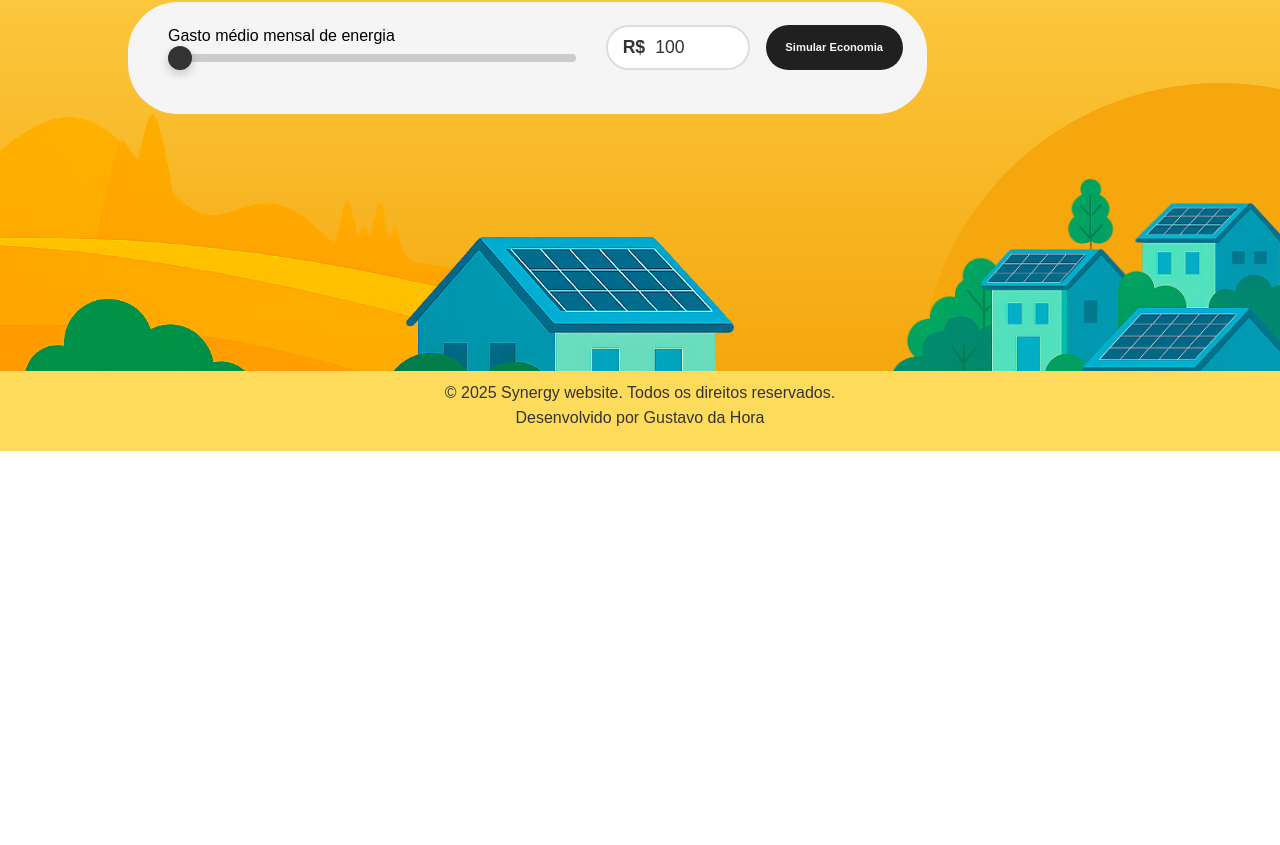
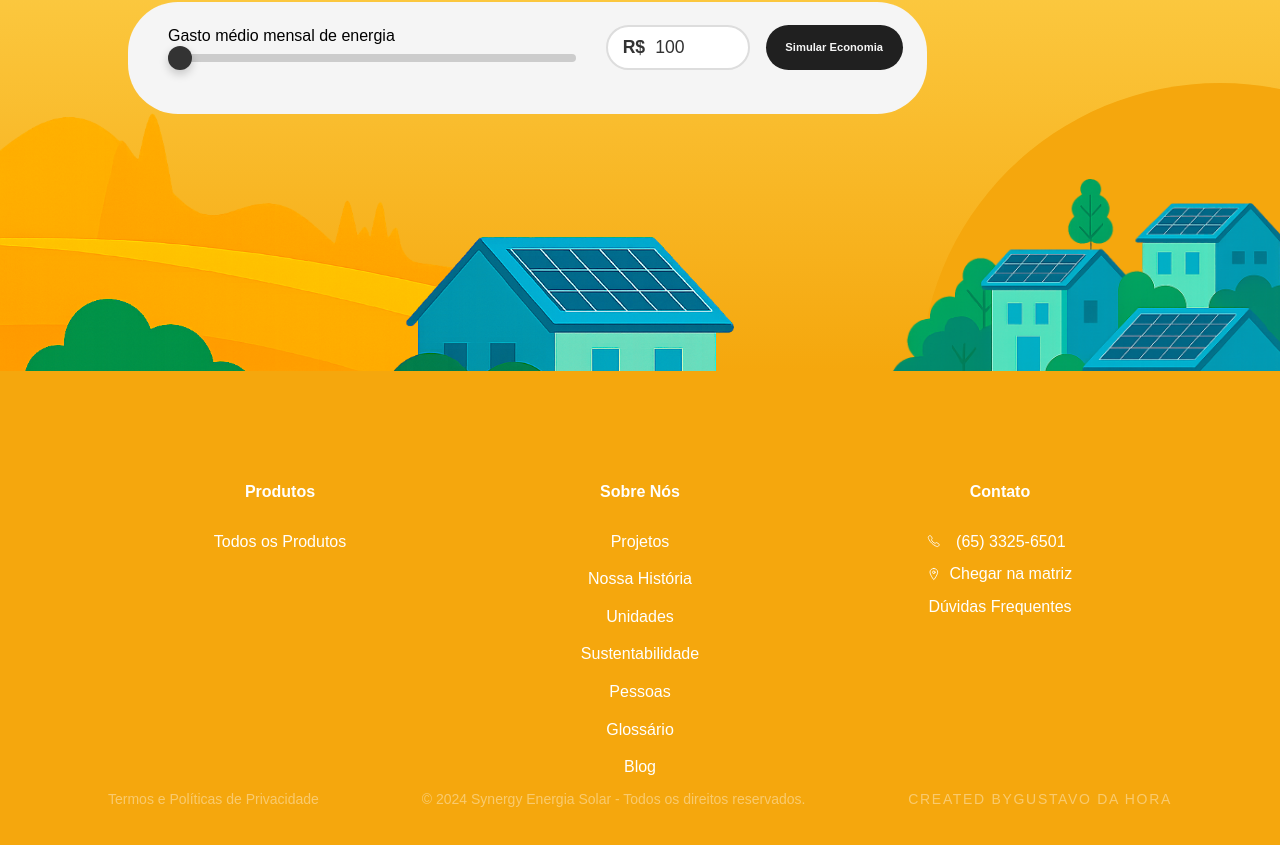
Before and after one commit to GustaDaHora/simulador, a Next.js app: page /simulador/ in a window 1280 px wide. Shown: the part 349-1194 px from the top of the page. Before the commit the page ends 800 px from the top, so only its background shows below. Built offline with nearby package versions, Linux system fonts and the light colour scheme.

Commit message:
Footer styling and component updates.

```diff
--- a/src/app/styles/footer.scss
+++ b/src/app/styles/footer.scss
@@ -6,7 +6,236 @@ footer {
   color: $text-dark;
   text-align: center;
   padding: 20px;
-  position: fixed;
+  position: absolute;
   bottom: 0;
   width: 100%;
+  overflow-y: hidden;
 }
+
+// Footer styles migrated from HTML classes
+.footer-root {
+  position: relative;
+  background: $primary-dark;
+  width: 100%;
+  @media (min-width: 1024px) {
+    height: 504px;
+    padding-left: 108px;
+    padding-right: 108px;
+    padding-top: 108px;
+    padding-bottom: 40px;
+  }
+  padding: 1rem;
+}
+
+.footer-grid {
+  display: grid;
+  grid-template-columns: repeat(3, 1fr); // Agora 3 colunas
+  align-items: start; // opcional: melhor alinhamento vertical dos títulos
+  gap: 1rem; // opcional: espaço entre colunas
+  margin-bottom: 0.5rem;
+}
+
+.footer-left {
+  display: flex;
+  flex-direction: column;
+  gap: 1.5rem;
+  @media (max-width: $mobile) {
+    grid-column: 1 / 2;
+    grid-row: 1 / 3;
+    gap: 1rem;
+  }
+}
+
+.footer-right {
+  display: flex;
+  flex-direction: column;
+  justify-content: flex-start;
+  @media (max-width: $mobile) {
+    grid-column: 2 / 3;
+    grid-row: 1 / 3;
+    align-items: flex-end;
+    .footer-section {
+      width: 100%;
+      max-width: 220px;
+    }
+  }
+}
+
+.footer-logo {
+  display: flex;
+  justify-content: center;
+  @media (min-width: 768px) {
+    justify-content: flex-start;
+  }
+}
+
+.footer-section {
+  flex: 1;
+  display: flex;
+  flex-direction: column;
+  align-items: center;
+  text-align: center;
+}
+
+.footer-title {
+  color: #fff;
+  font-weight: 600;
+}
+
+.footer-links {
+  display: flex;
+  flex-direction: column;
+  margin-top: 24px;
+  gap: 0.75rem;
+  width: 100%;
+}
+
+.footer-link {
+  color: #fff;
+  cursor: pointer;
+  width: 100%;
+}
+
+.footer-contact {
+  display: flex;
+  flex-direction: column;
+  margin-top: 24px;
+  gap: 0.75rem;
+}
+
+.footer-contact-item {
+  display: flex;
+  align-items: center;
+  gap: 0.5rem;
+  color: #fff;
+}
+
+.footer-badges {
+  position: relative;
+  display: flex;
+  width: 100%;
+  justify-content: space-between;
+  gap: 1rem;
+  align-items: center;
+  flex-wrap: wrap;
+  margin: 0.75rem 0;
+}
+
+.footer-bottom {
+  display: flex;
+  flex-direction: column;
+  @media (min-width: 1024px) {
+    flex-direction: row;
+    align-items: center;
+    justify-content: space-between;
+  }
+  width: 100%;
+}
+
+.footer-privacy {
+  color: #fff;
+  opacity: 0.4;
+  margin-top: 1rem;
+  font-size: 14px;
+  &:hover {
+    border-bottom: 1px solid #fff;
+  }
+  @media (min-width: 1024px) {
+    margin-top: 0;
+  }
+}
+
+.footer-copyright {
+  color: #fff;
+  opacity: 0.4;
+  font-size: 14px;
+}
+
+.footer-created {
+  display: flex;
+  align-items: center;
+  gap: 0.5rem;
+  span {
+    color: #fff;
+    font-size: 0.875rem;
+    opacity: 0.4;
+    font-family: 'Montserrat', sans-serif;
+    font-weight: 500;
+    letter-spacing: 1.68px;
+  }
+}
+
+// Responsive Footer Styles
+@media (max-width: $mobile) {
+  .footer-root {
+    padding: 1rem;
+  }
+  .footer-grid {
+    display: grid;
+    grid-template-columns: 1fr 1fr;
+    align-items: start;
+    margin-bottom: 0.5rem;
+  }
+  .footer-section {
+    align-items: center;
+    text-align: center;
+  }
+  .contato-section {
+    position: absolute;
+    top: 25%;
+    left: 1.5rem;
+  }
+  .footer-title {
+    font-size: 1.7rem;
+  }
+  .footer-links {
+    margin-top: 12px;
+    gap: 0.5rem;
+    width: 100%;
+  }
+  .footer-link {
+    font-size: 0.95rem;
+    width: 100%;
+  }
+  .footer-contact {
+    margin-top: 12px;
+    gap: 0.5rem;
+  }
+  .footer-contact-item {
+    font-size: 0.95rem;
+  }
+  .footer-badges {
+    gap: 0.5rem;
+    flex-wrap: wrap;
+    justify-content: flex-start;
+    margin: 0.5rem 0;
+    img {
+      width: 32px !important;
+      height: auto !important;
+    }
+  }
+  .footer-bottom {
+    flex-direction: column;
+    align-items: center;
+    gap: 0.5rem;
+    width: 100%;
+    margin-top: 1rem;
+  }
+  .footer-privacy,
+  .footer-copyright {
+    font-size: 12px;
+    margin-top: 0.5rem;
+    text-align: center;
+    width: 100%;
+  }
+  .footer-created {
+    margin-top: 0.5rem;
+    span {
+      font-size: 0.7rem;
+    }
+    img {
+      width: 40px !important;
+      height: auto !important;
+    }
+  }
+}
--- a/src/components/Footer.tsx
+++ b/src/components/Footer.tsx
@@ -1,18 +1,130 @@
 import React from "react";
+import "../app/styles/footer.scss";
 
 const Footer: React.FC = () => (
-  <footer>
-    <p>© 2025 Synergy website. Todos os direitos reservados.</p>
-    <p>
-      Desenvolvido por{" "}
-      <a
-        href="https://www.linkedin.com/in/gustavo-dahora/"
-        target="_blank"
-        className="underline text-gray-100"
-      >
-        Gustavo da Hora
+  <footer className="footer-root">
+    <div className="footer-grid">
+      <div className="footer-section">
+        <p className="footer-title">Produtos</p>
+        <div className="footer-links">
+          <a className="footer-link" href="">
+            Todos os Produtos
+          </a>
+        </div>
+      </div>
+      <div className="footer-section">
+        <p className="footer-title">Sobre Nós</p>
+        <div className="footer-links">
+          <a className="footer-link" href="">
+            Projetos
+          </a>
+          <a className="footer-link" href="">
+            Nossa História
+          </a>
+          <a className="footer-link" href="">
+            Unidades
+          </a>
+          <a className="footer-link" href="">
+            Sustentabilidade
+          </a>
+          <a className="footer-link" href="">
+            Pessoas
+          </a>
+          <a className="footer-link" href="">
+            Glossário
+          </a>
+          <a className="footer-link" href="">
+            Blog
+          </a>
+        </div>
+      </div>
+      <div className="footer-section contato-section">
+        <p className="footer-title">Contato</p>
+        <div className="footer-contact">
+          <div className="footer-contact-item">
+            <svg
+              stroke="currentColor"
+              fill="currentColor"
+              strokeWidth="0"
+              viewBox="0 0 512 512"
+              height="1em"
+              width="1em"
+              xmlns="http://www.w3.org/2000/svg"
+            >
+              <path
+                fill="none"
+                strokeMiterlimit="10"
+                strokeWidth="32"
+                d="M451 374c-15.88-16-54.34-39.35-73-48.76-24.3-12.24-26.3-13.24-45.4.95-12.74 9.47-21.21 17.93-36.12 14.75s-47.31-21.11-75.68-49.39-47.34-61.62-50.53-76.48 5.41-23.23 14.79-36c13.22-18 12.22-21 .92-45.3-8.81-18.9-32.84-57-48.9-72.8C119.9 44 119.9 47 108.83 51.6A160.15 160.15 0 0083 65.37C67 76 58.12 84.83 51.91 98.1s-9 44.38 23.07 102.64 54.57 88.05 101.14 134.49S258.5 406.64 310.85 436c64.76 36.27 89.6 29.2 102.91 23s22.18-15 32.83-31a159.09 159.09 0 0013.8-25.8C465 391.17 468 391.17 451 374z"
+              ></path>
+            </svg>
+            <a className="footer-link" href="">
+              (65) 3325-6501
+            </a>
+          </div>
+          <div className="footer-contact-item">
+            <svg
+              stroke="currentColor"
+              fill="currentColor"
+              strokeWidth="0"
+              viewBox="0 0 512 512"
+              height="1em"
+              width="1em"
+              xmlns="http://www.w3.org/2000/svg"
+            >
+              <path
+                fill="none"
+                strokeLinecap="round"
+                strokeLinejoin="round"
+                strokeWidth="32"
+                d="M256 48c-79.5 0-144 61.39-144 137 0 87 96 224.87 131.25 272.49a15.77 15.77 0 0025.5 0C304 409.89 400 272.07 400 185c0-75.61-64.5-137-144-137z"
+              ></path>
+              <circle
+                cx="256"
+                cy="192"
+                r="48"
+                fill="none"
+                strokeLinecap="round"
+                strokeLinejoin="round"
+                strokeWidth="32"
+              ></circle>
+            </svg>
+            <a
+              href=""
+              target="_blank"
+              className="footer-link"
+              style={{ lineHeight: "1rem" }}
+            >
+              Chegar na matriz
+            </a>
+          </div>
+          <a className="footer-link" href="">
+            Dúvidas Frequentes
+          </a>
+          <div className="footer-badges">
+            <a className="block" target="_blank" href=""></a>
+            <a className="block" target="_blank" href=""></a>
+            <a className="block" target="_blank" href=""></a>
+            <a className="block" target="_blank" href=""></a>
+            <a className="block" target="_blank" href=""></a>
+            <a className="block" target="_blank" href=""></a>
+          </div>
+        </div>
+      </div>
+    </div>
+    <div className="footer-bottom">
+      <a className="footer-privacy" href="">
+        Termos e Políticas de Privacidade
       </a>
-    </p>
+      <p className="footer-copyright">
+        © 2024 Synergy Energia Solar - Todos os direitos reservados.
+      </p>
+      <a href="" target="_blank" className="footer-created">
+        <span>CREATED BY
+          <a href="https://github.com/GustaDaHora" target="_blank" rel="noopener noreferrer">GUSTAVO DA HORA</a>
+        </span>
+      </a>
+    </div>
   </footer>
 );
 
```
